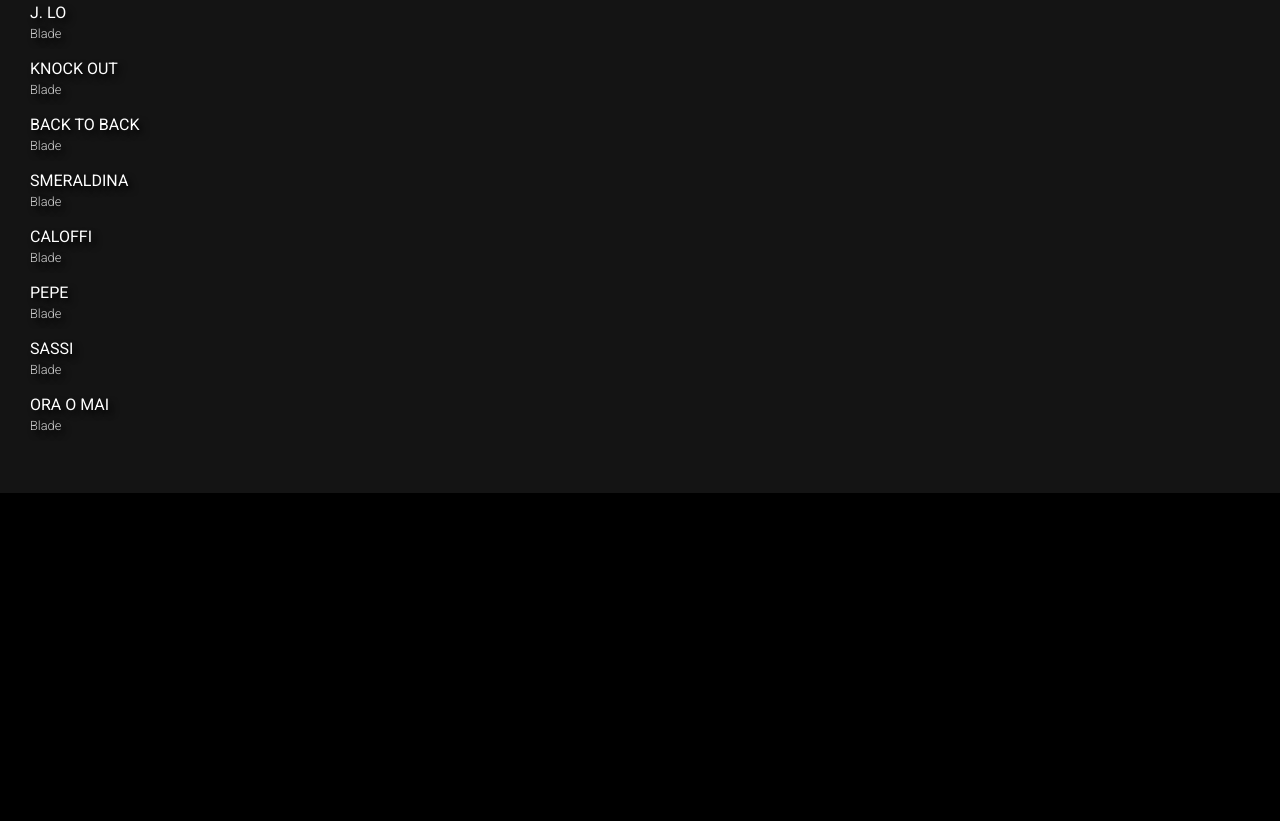
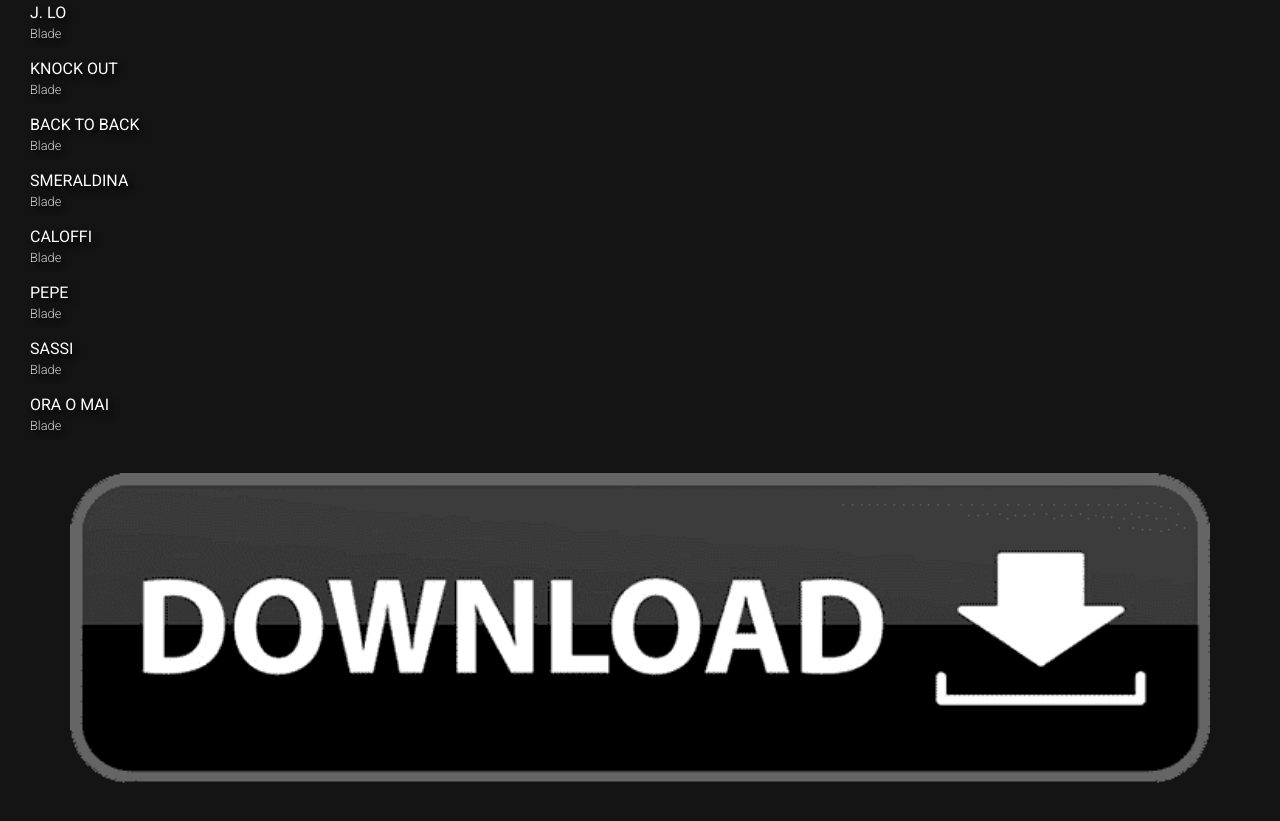
Before and after one commit to danielemegna/metricamusic, a plain HTML site: page blade.html in a window 1280 px wide. Shown: the part 1790-2611 px from the top of the page. Before the commit the page ends 2283 px from the top, so only its background shows below. Drawn offline with Linux system fonts and the light colour scheme.

Commit message:
Artist download button v1

```diff
--- a/artist.css
+++ b/artist.css
@@ -69,7 +69,7 @@ header #back-home img {
     position: relative;
     z-index: 20;
     background: linear-gradient(white 10%, rgb(20, 20, 20) 30%);
-    padding: 10px 30px 60px;
+    padding: 10px 30px 40px;
     color: white;
 }
 
@@ -115,3 +115,15 @@ header #back-home img {
     font-size: 0.8em;
     font-weight: 300;
 }
+
+.work a.download-button {
+    display: block;
+    width: auto;
+    margin-top: 40px;
+    padding: 0 40px;
+}
+
+.work a.download-button img {
+    display: block;
+    width: 100%;
+}
--- a/blade.html
+++ b/blade.html
@@ -70,6 +70,9 @@
       <h3>Ora o Mai</h3>
       <h5>Blade</h5>
     </span>
+    <a href="#download" class="download-button">
+      <img src="material/download.png"/>
+    </a>
   </div>
 </body>
 
```
Also changed, not shown: filtro.html (+3 -0 lines), material/download.png (added).
